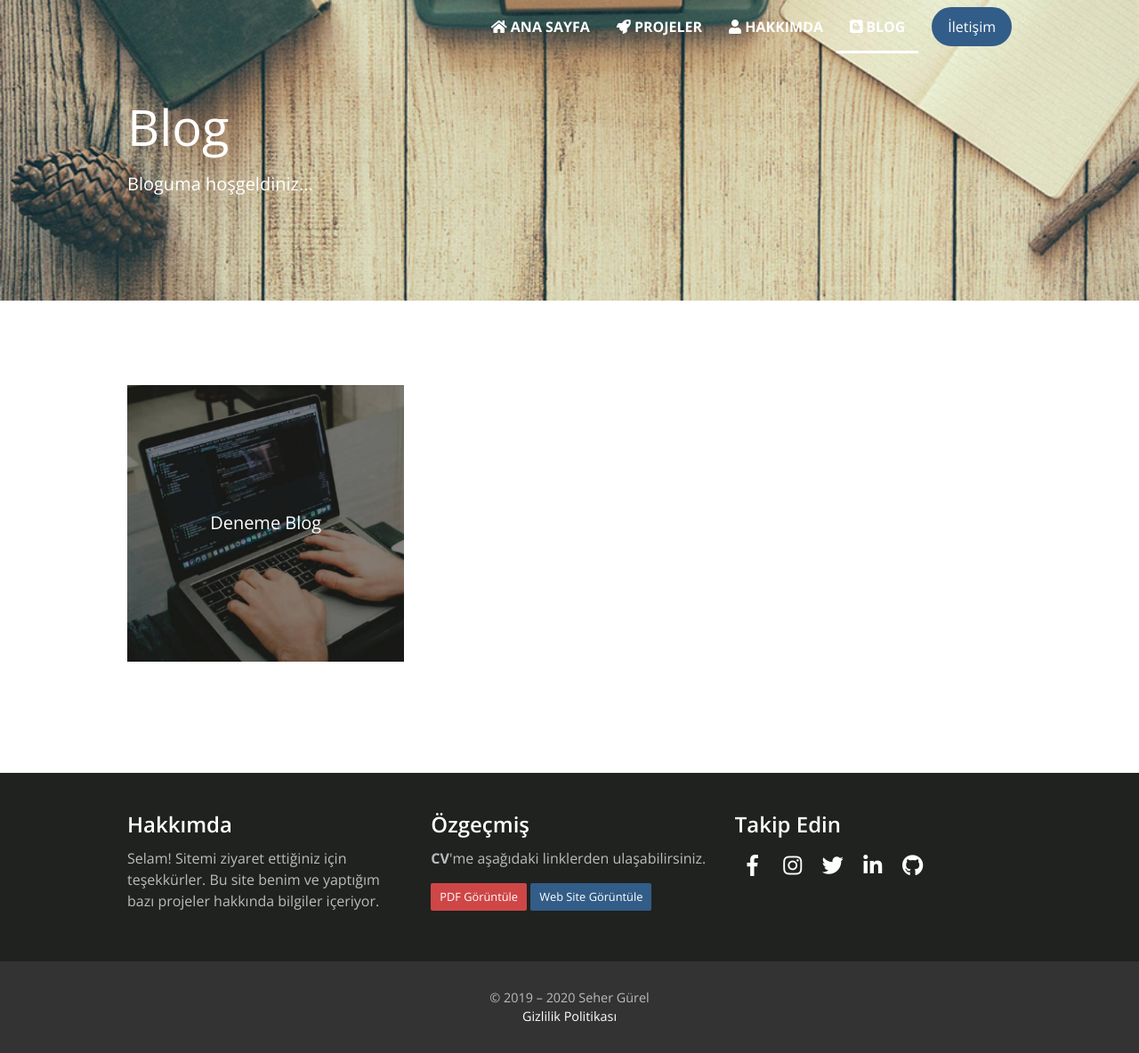
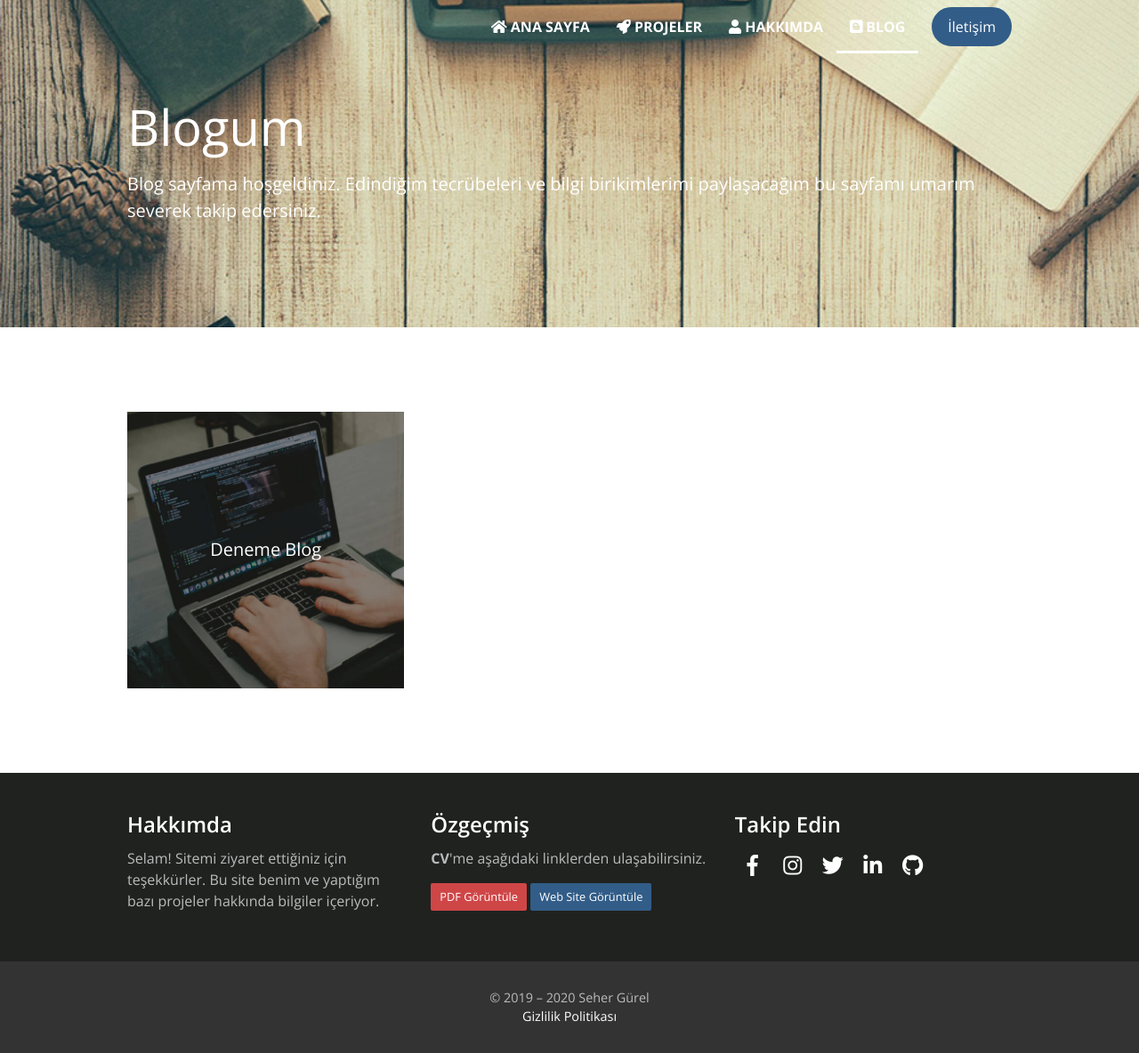
Before and after one commit to shrgrl/shrgrl.github.io, a Jekyll site: the page built from _pages/blog.html, in a window 1280 px wide and 1184 px high. Shown: the whole window at 89% size. Built offline with Jekyll 4.4.1, drawn with Linux system fonts in a browser that asks for light colours; nearby versions of some CDN libraries.

Commit message:
Update blog.html

```diff
--- a/_pages/blog.html
+++ b/_pages/blog.html
@@ -4,8 +4,8 @@ permalink: "/blog"
 layout: page
 order: 4
 
-heading: Blog
-sub-heading: Bloguma hoşgeldiniz...
+heading: Blogum
+sub-heading: Blog sayfama hoşgeldiniz. Edindiğim tecrübeleri ve bilgi birikimlerimi paylaşacağım bu sayfamı umarım severek takip edersiniz.
 hero-color: 8b4513
 hero-image: 8
 font-awesome: fab fa-blogger
```
